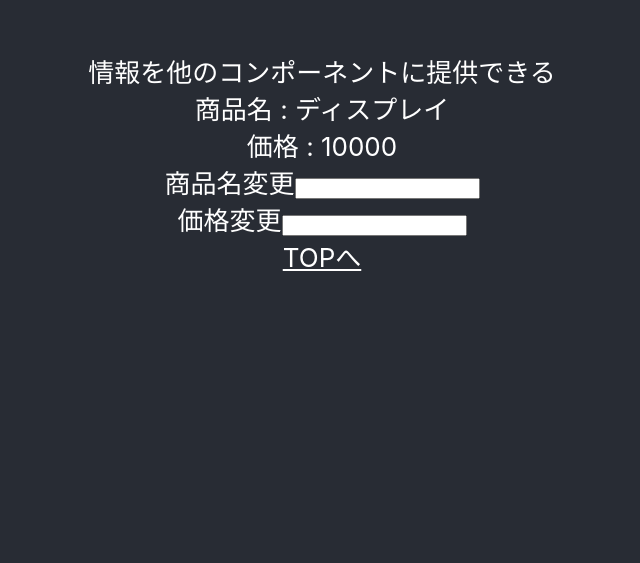
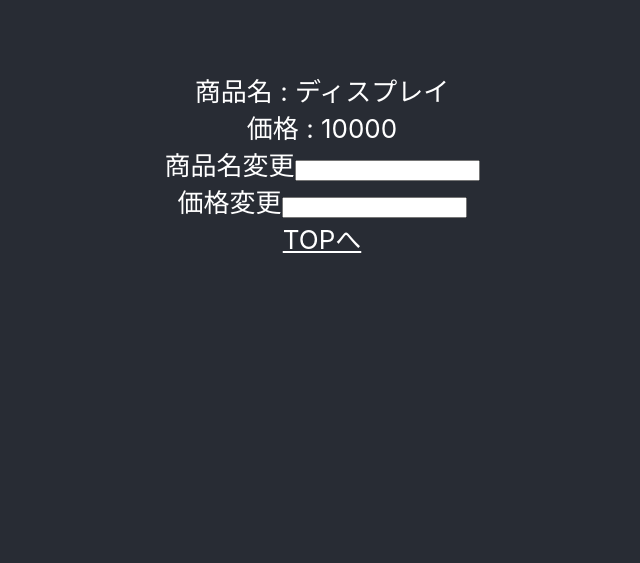
Before and after one commit to yk-graph/client-drf-taskapp-basic, a React (Create React App) app: page /products in a window 1280 px wide. Shown: the part 237-800 px from the top of the page, without its empty margins (318-958 px from the left). Built offline with nearby package versions, Linux system fonts and the light colour scheme.

Commit message:
feat: useContext & useReducer

```diff
--- a/src/App.js
+++ b/src/App.js
@@ -1,12 +1,40 @@
-import React from 'react'
+import React, { useReducer } from 'react'
 import './App.css'
 import AppContext from './contexts/AppContext'
 import { BrowserRouter, Route, Routes, Link } from 'react-router-dom'
 import Products from './pages/Products'
 
+const initialState = {
+  name: 'ディスプレイ',
+  price: 10000,
+}
+
+const reducer = (currentState, action) => {
+  console.log('action', action)
+  switch (action.type) {
+    case 'edit_name':
+      return {
+        ...currentState,
+        [action.key]: action.payload,
+      }
+    case 'edit_price':
+      return {
+        ...currentState,
+        [action.key]: action.payload,
+      }
+    case 'reset':
+      return initialState
+    default:
+      return currentState
+  }
+}
+
 const App = () => {
+  const [state, dispatch] = useReducer(reducer, initialState)
   return (
-    <AppContext.Provider value={'情報を他のコンポーネントに提供できる'}>
+    <AppContext.Provider
+      value={{ stateProvided: state, dispatchProvided: dispatch }}
+    >
       <BrowserRouter>
         <Routes>
           <Route exact path="/products" element={<Products />} />
--- /dev/null
+++ b/src/components/DisplayItem.js
@@ -0,0 +1,15 @@
+import React, { useContext } from 'react'
+import AppContext from '../contexts/AppContext'
+
+const DisplayItem = () => {
+  const { stateProvided } = useContext(AppContext)
+  return (
+    <>
+      商品名 : {stateProvided.name}
+      <br />
+      価格 : {stateProvided.price}
+    </>
+  )
+}
+
+export default DisplayItem
--- /dev/null
+++ b/src/components/EditItem.js
@@ -0,0 +1,35 @@
+import React, { useContext } from 'react'
+import AppContext from '../contexts/AppContext'
+
+const EditItem = () => {
+  const { dispatchProvided } = useContext(AppContext)
+  return (
+    <div>
+      <label>商品名変更</label>
+      <input
+        type="text"
+        onChange={(e) =>
+          dispatchProvided({
+            type: 'edit_name',
+            key: 'name',
+            payload: e.target.value,
+          })
+        }
+      />
+      <br />
+      <label>価格変更</label>
+      <input
+        type="text"
+        onChange={(e) =>
+          dispatchProvided({
+            type: 'edit_price',
+            key: 'price',
+            payload: e.target.value,
+          })
+        }
+      />
+    </div>
+  )
+}
+
+export default EditItem
--- a/src/components/Item.js
+++ /dev/null
@@ -1,9 +0,0 @@
-import React, { useContext } from 'react'
-import AppContext from '../contexts/AppContext'
-
-const Item = () => {
-  const value = useContext(AppContext)
-  return <div>{value}</div>
-}
-
-export default Item
--- a/src/pages/Products.js
+++ b/src/pages/Products.js
@@ -1,68 +1,15 @@
-import React, { useReducer } from 'react'
+import React from 'react'
 import { Link } from 'react-router-dom'
 import '../App.css'
-import Item from '../components/Item'
-
-const initialState = {
-  name: 'ディスプレイ',
-  price: 10000,
-}
-
-const reducer = (currentState, action) => {
-  console.log('action', action)
-  switch (action.type) {
-    case 'edit_name':
-      return {
-        ...currentState,
-        [action.key]: action.payload,
-      }
-    case 'edit_price':
-      return {
-        ...currentState,
-        [action.key]: action.payload,
-      }
-    case 'reset':
-      return initialState
-    default:
-      return currentState
-  }
-}
+import DisplayItem from '../components/DisplayItem'
+import EditItem from '../components/EditItem'
 
 const Products = () => {
-  const [state, dispatch] = useReducer(reducer, initialState)
   return (
     <div className="App">
       <header className="App-header">
-        <Item />
-        <div>
-          商品名 : {state.name}
-          <br />
-          価格 : {state.price}
-          <br />
-          <label>商品名変更</label>
-          <input
-            type="text"
-            onChange={(e) =>
-              dispatch({
-                type: 'edit_name',
-                key: 'name',
-                payload: e.target.value,
-              })
-            }
-          />
-          <br />
-          <label>価格変更</label>
-          <input
-            type="text"
-            onChange={(e) =>
-              dispatch({
-                type: 'edit_price',
-                key: 'price',
-                payload: e.target.value,
-              })
-            }
-          />
-        </div>
+        <DisplayItem />
+        <EditItem />
         <Link to="/">TOPへ</Link>
       </header>
     </div>
```
